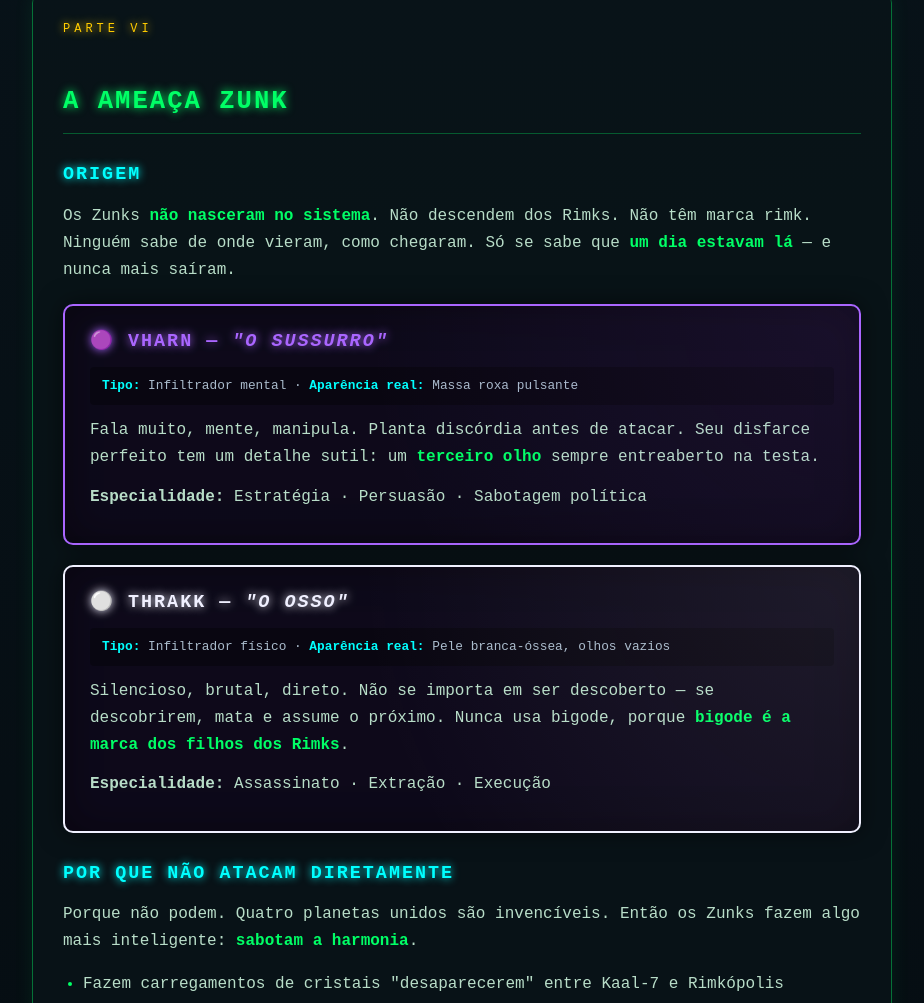
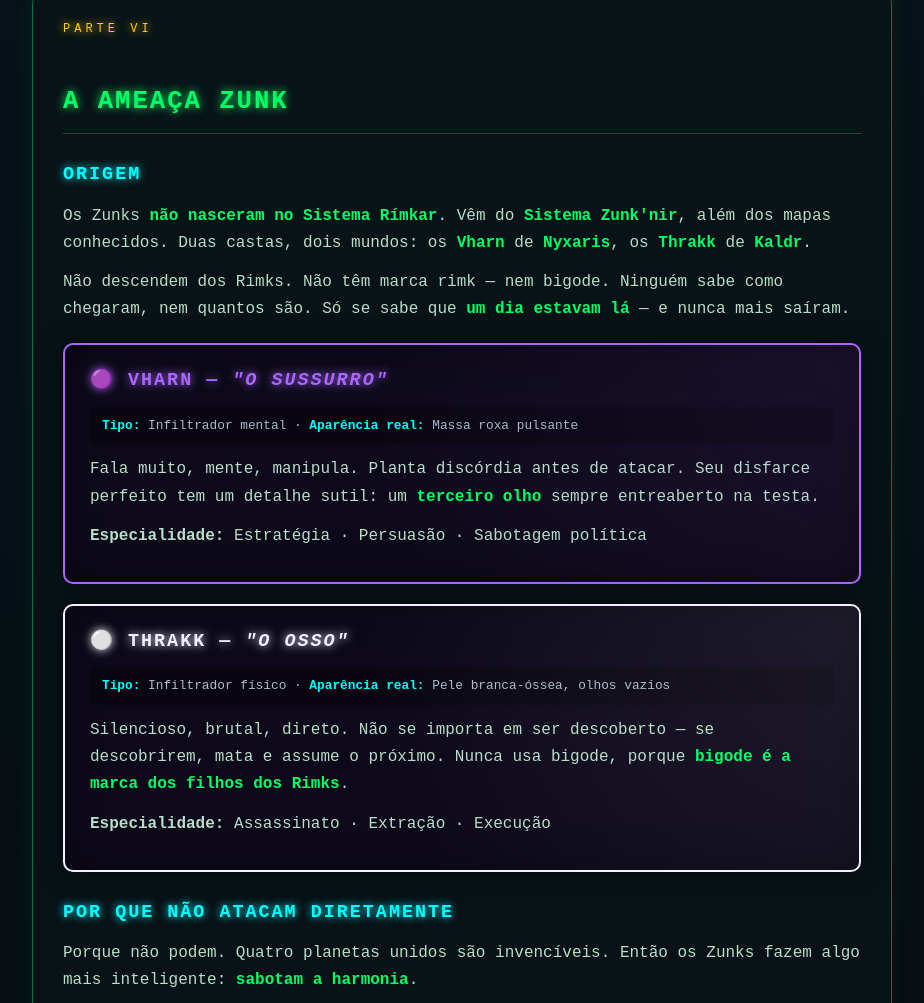
Before and after one commit to lznog2012/Invasao-Zunk, a website: page public/lore/index.html in a window 1280 px wide. Shown: the part 6147-7150 px from the top of the page, without its empty margins (178-1102 px from the left). Drawn offline with Linux system fonts and the light colour scheme.

Commit message:
Update index.html

```diff
--- a/public/lore/index.html
+++ b/public/lore/index.html
@@ -278,7 +278,8 @@
         <h2>A Ameaça Zunk</h2>
 
         <h3>Origem</h3>
-        <p>Os Zunks <strong>não nasceram no sistema</strong>. Não descendem dos Rimks. Não têm marca rimk. Ninguém sabe de onde vieram, como chegaram. Só se sabe que <strong>um dia estavam lá</strong> — e nunca mais saíram.</p>
+        <p>Os Zunks <strong>não nasceram no Sistema Rímkar</strong>. Vêm do <strong>Sistema Zunk'nir</strong>, além dos mapas conhecidos. Duas castas, dois mundos: os <strong>Vharn</strong> de <strong>Nyxaris</strong>, os <strong>Thrakk</strong> de <strong>Kaldr</strong>.</p>
+        <p>Não descendem dos Rimks. Não têm marca rimk — nem bigode. Ninguém sabe como chegaram, nem quantos são. Só se sabe que <strong>um dia estavam lá</strong> — e nunca mais saíram.</p>
 
         <div class="zunk-card" style="--zunk-color:#aa66ff;">
           <h3>🟣 VHARN — <i>"O Sussurro"</i></h3>
```
